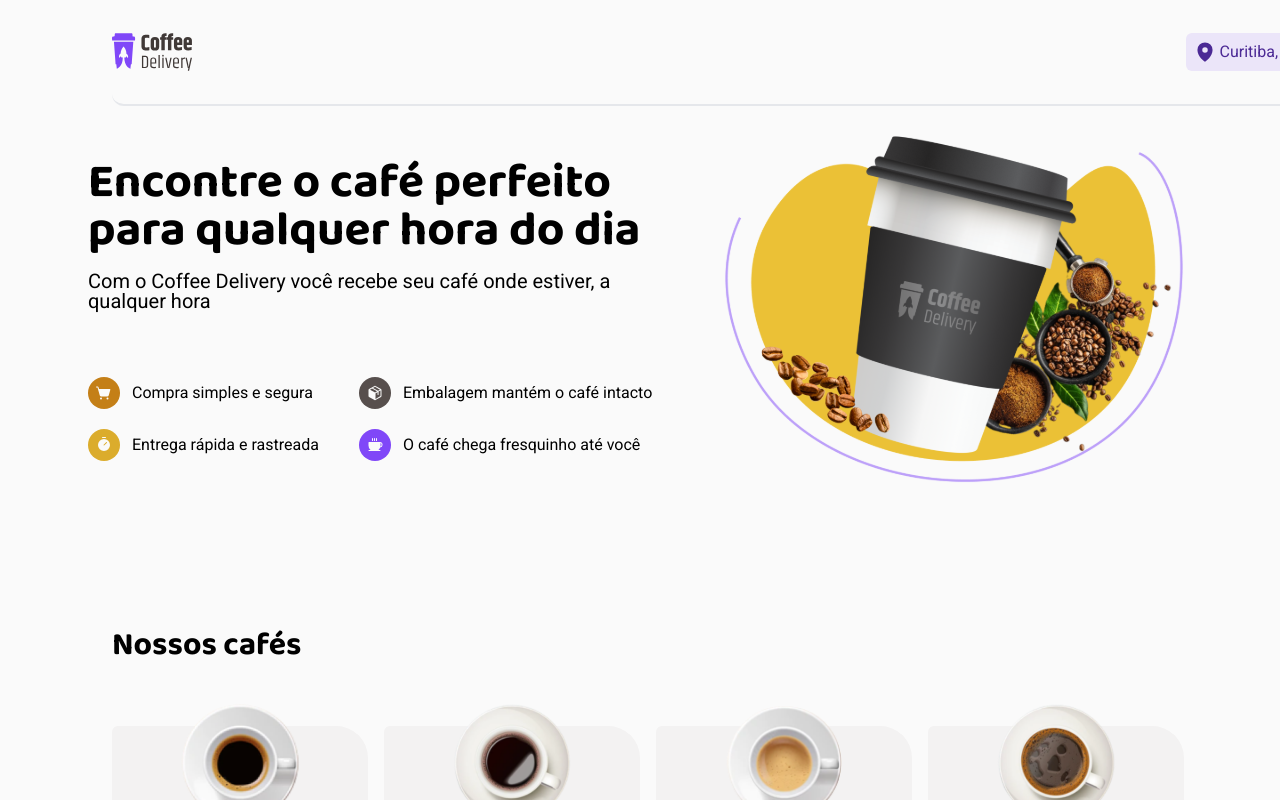
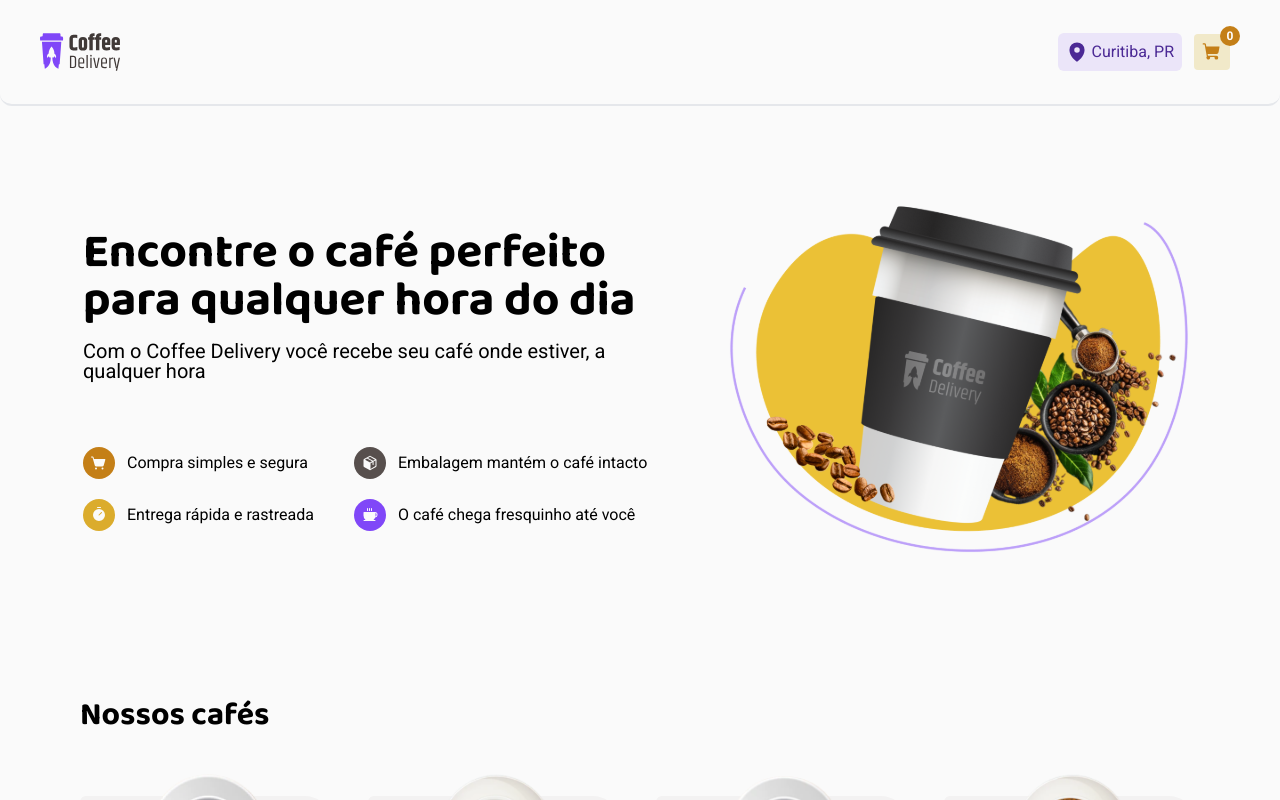
Before and after one commit to femendesf/Coffe_Delivery, a React (Vite) app: page / in a window 1280 px wide. Shown: the top 800 px of the page. Built offline with nearby package versions, Linux system fonts and the light colour scheme.

Commit message:
update cards
Created function to add quantity

```diff
--- a/package.json
+++ b/package.json
@@ -13,11 +13,13 @@
     "react": "^18.2.0",
     "react-dom": "^18.2.0",
     "react-router-dom": "^6.8.1",
-    "styled-components": "^5.3.6"
+    "styled-components": "^5.3.6",
+    "uuid": "^9.0.0"
   },
   "devDependencies": {
     "@types/react": "^18.0.27",
     "@types/react-dom": "^18.0.10",
+    "@types/uuid": "^9.0.1",
     "@vitejs/plugin-react-swc": "^3.0.0",
     "autoprefixer": "^10.4.13",
     "postcss": "^8.4.21",
--- a/src/App.tsx
+++ b/src/App.tsx
@@ -2,16 +2,18 @@
 import './App.tsx'
 import { BrowserRouter } from 'react-router-dom'
 import { Router } from './Router'
+import { CardsContextProvider } from './context/CardsContext'
 
 export function App() {
 
   return (
-      <div className='flex mx-28 items-center justify-center'>
-          <BrowserRouter>
+      <>
+        <BrowserRouter>
+          <CardsContextProvider>
             <Router/>
-          </BrowserRouter>
-
-      </div>
+          </CardsContextProvider>
+        </BrowserRouter>
+      </>
 
   )
 }
--- /dev/null
+++ b/src/context/CardsContext.tsx
@@ -0,0 +1,35 @@
+import { createContext, ReactNode, useState } from "react";
+
+interface CardsContextType{
+    quantity: number,
+    setTot: (state: number) => void,
+}
+
+interface CardsContextProps{
+    children: ReactNode
+}
+
+export const CardsContext = createContext({} as CardsContextType)
+
+export function CardsContextProvider({ children} : CardsContextProps) {
+
+    const [quantity, setQuantity] = useState(0);
+
+
+    function setTot(state: number){
+        setQuantity(tot => state + tot)
+        console.log(quantity)
+    }
+
+    console.log(quantity)
+    return(
+        <CardsContext.Provider
+        value={{
+            quantity,
+            setTot
+        }}
+        >
+            {children}
+        </CardsContext.Provider>
+    )
+}
--- a/src/layouts/DefaultLayout.tsx
+++ b/src/layouts/DefaultLayout.tsx
@@ -2,11 +2,11 @@
 import { Outlet } from 'react-router-dom'
 
 export function DefaultLayout(){
+
     return(
         <div>
             <Header/>
             <Outlet/>
         </div>
-
     )
 }
--- a/src/layouts/Header.tsx
+++ b/src/layouts/Header.tsx
@@ -1,12 +1,17 @@
 import { MapPin, ShoppingCart } from "phosphor-react";
+import { useContext } from "react";
+import { CardsContext } from "../context/CardsContext";
 
 export function Header(){
+
+  const {quantity} = useContext(CardsContext)
+
     return(
-        <header className='flex items-center justify-between bg-background fixed w-full border-b-2 rounded-xl'>
+        <header className='flex items-center justify-between bg-background border-b-2 w-full fixed rounded-xl px-10'>
 
           <img src="src\assets\logo.svg" alt="logo_coffe" className='w-20 h-10 my-8'/>
 
-          <div className='flex gap-3 my-8 items-center h-9 mr-6'>
+          <div className='flex gap-3 my-8 items-center h-9'>
 
             <div
               className="flex items-center justify-center gap-1 h-[38px] px-2 rounded-md  bg-purple-light text-purple-dark"
@@ -22,7 +27,7 @@
             <span
               className="w-5 h-5 p-2 flex items-center justify-center bg-yellow-dark rounded-full text-xs text-white font-bold mb-8 ml-[-22px]"
             >
-              3
+              {quantity}
             </span>
 
           </div>
--- a/src/pages/Home/Home.tsx
+++ b/src/pages/Home/Home.tsx
@@ -3,7 +3,7 @@
 
 export function Home(){
     return(
-        <div className="flex flex-col ">
+        <div className="flex flex-col justify-center items-center">
             <Intro/>
             <OurCoffees/>
         </div>
--- a/src/pages/Home/components/Cards.tsx
+++ b/src/pages/Home/components/Cards.tsx
@@ -1,6 +1,9 @@
 import { ShoppingCart } from "phosphor-react";
-import { useState } from "react";
+import { useContext, useState } from "react";
+import { CardsContext } from "../../../context/CardsContext";
 import { InputNumber } from "./InputNumber"
+
+import { v4 as uuidv4 } from 'uuid';
 
 interface CardProsp{
     src : string,
@@ -9,18 +12,27 @@
     info_increment_2?: string,
     title_coffee: string,
     text_coffee: string,
+}
 
-}
+
 export function Cards({src, info, info_increment, title_coffee, text_coffee, info_increment_2} : CardProsp){
 
-    const [quantity, setQuantity] = useState(1);
+    const idCard = uuidv4()
 
-    function handleIncrease() {
-        setQuantity(state => state + 1);
+    const {setTot} = useContext(CardsContext)
+
+    const [newQuantity, setNewQuantity] = useState(1)
+
+    function handleIncrease(){
+        setNewQuantity(state => state + 1)
     }
 
-    function handleDecrease() {
-        setQuantity(state => state - 1);
+    function handleDecrease(){
+        setNewQuantity(state => state - 1)
+    }
+
+    function addToQuantity(){
+        setTot(newQuantity)
 
     }
 
@@ -28,6 +40,7 @@
         <div
                 className='flex flex-col justify-center items-center w-64 h-[310px] bg-base-card mb-9 rounded-card'
                 id='cards'
+                key={idCard}
             >
 
                 <img
@@ -85,10 +98,13 @@
                     <InputNumber
                         onIncrease={handleIncrease}
                         onDecrease={handleDecrease}
-                        quantity={quantity}
+                        quantity={newQuantity}
+                        id={idCard}
                     />
 
-                    <button className="bg-purple w-9 h-9 rounded-md flex items-center justify-center">
+                    <button
+                        onClick={addToQuantity}
+                        className="bg-purple w-9 h-9 rounded-md flex items-center justify-center">
                         <ShoppingCart size={22} color='#F3F2F2' weight="duotone"/>
                     </button>
 
--- a/src/pages/Home/components/InputNumber.tsx
+++ b/src/pages/Home/components/InputNumber.tsx
@@ -5,8 +5,10 @@
     quantity: number;
     onIncrease: () => void;
     onDecrease: () => void;
+    id: string
+
 }
-export function InputNumber({quantity, onIncrease, onDecrease} : InputNumberProps){
+export function InputNumber({quantity, onIncrease, onDecrease, id} : InputNumberProps){
 
     let numberIsNegative = false
 
@@ -15,7 +17,9 @@
     }else{
         numberIsNegative = true
     }
+
     return(
+
         <div className="w-[72px] h-[38px] bg-base-button rounded-md mr-2 flex justify-center items-center ">
 
             <button onClick={onDecrease} disabled={numberIsNegative}><Minus className="text-purple" weight="bold" /></button>
--- a/src/pages/Home/components/Intro.tsx
+++ b/src/pages/Home/components/Intro.tsx
@@ -3,7 +3,7 @@
 export function Intro(){
     return (
 
-        <div className='mt-[130px] gap-10 flex justify-center items-center' id='Parte do titulo'>
+        <div className='mt-[200px] gap-[50px] flex justify-center items-center' id='Parte do titulo'>
             <div>
                 <h1 className='text-5xl mb-4 max-w-[588px]'>
                     Encontre o café perfeito para qualquer hora do dia
```
Also changed, not shown: src/pages/Home/components/OurCoffees.tsx (+15 -0 lines), 1 other file (tests, documents, lock files or other folders).
